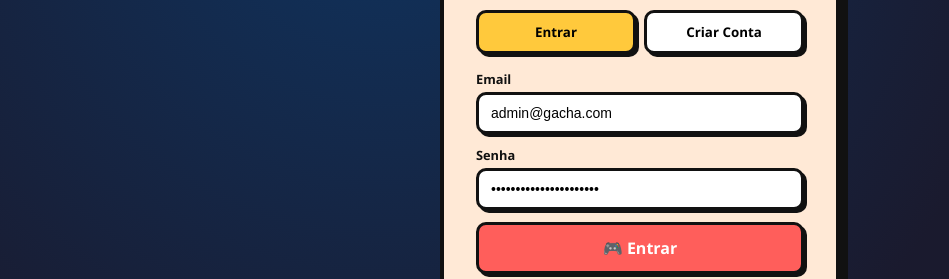
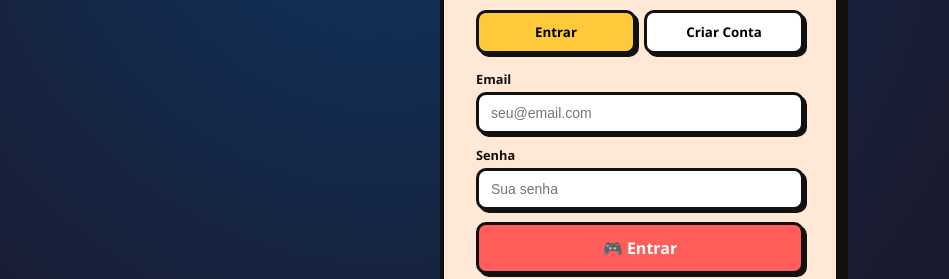
Before and after one commit to viole777/jogo-gacha, a website: page client/index.html in a window 1280 px wide. Shown: the part 303-582 px from the top of the page, without its empty margins (0-949 px from the left). Drawn offline with Linux system fonts and the light colour scheme.

Commit message:
Enhance login form with placeholders and autocomplete
Updated login form fields with placeholders and autocomplete attributes.

```diff
--- a/client/index.html
+++ b/client/index.html
@@ -345,9 +345,27 @@
       <button id="tabRegister" onclick="switchTab('register')">Criar Conta</button>
     </div>
     <div id="loginForm">
-      <div class="form-group"><label>Email</label><input id="loginEmail" type="email" value="admin@gacha.com"></div>
-      <div class="form-group"><label>Senha</label><input id="loginPassword" type="password" value="G@ch@Adm!n2026#Frieren"></div>
-      <button class="btn-primary" onclick="login()">🎮 Entrar</button>
+<div class="form-group">
+  <label>Email</label>
+  <input
+    id="loginEmail"
+    type="email"
+    placeholder="seu@email.com"
+    autocomplete="username"
+  >
+</div>
+
+<div class="form-group">
+  <label>Senha</label>
+  <input
+    id="loginPassword"
+    type="password"
+    placeholder="Sua senha"
+    autocomplete="current-password"
+  >
+</div>
+
+<button class="btn-primary" onclick="login()">🎮 Entrar</button>
     </div>
     <div id="registerForm" style="display:none">
       <div class="form-group"><label>Username</label><input id="regUsername" type="text" placeholder="Nome de jogador"></div>
```
